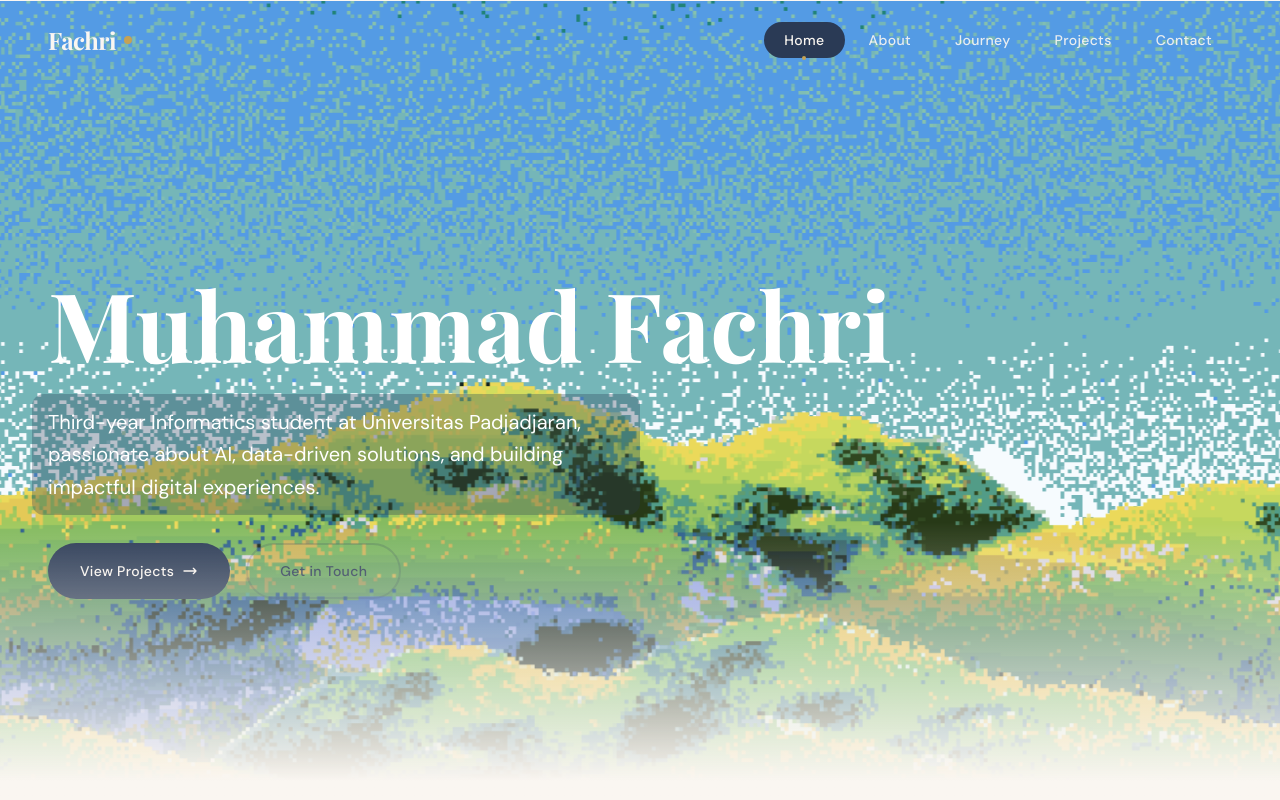
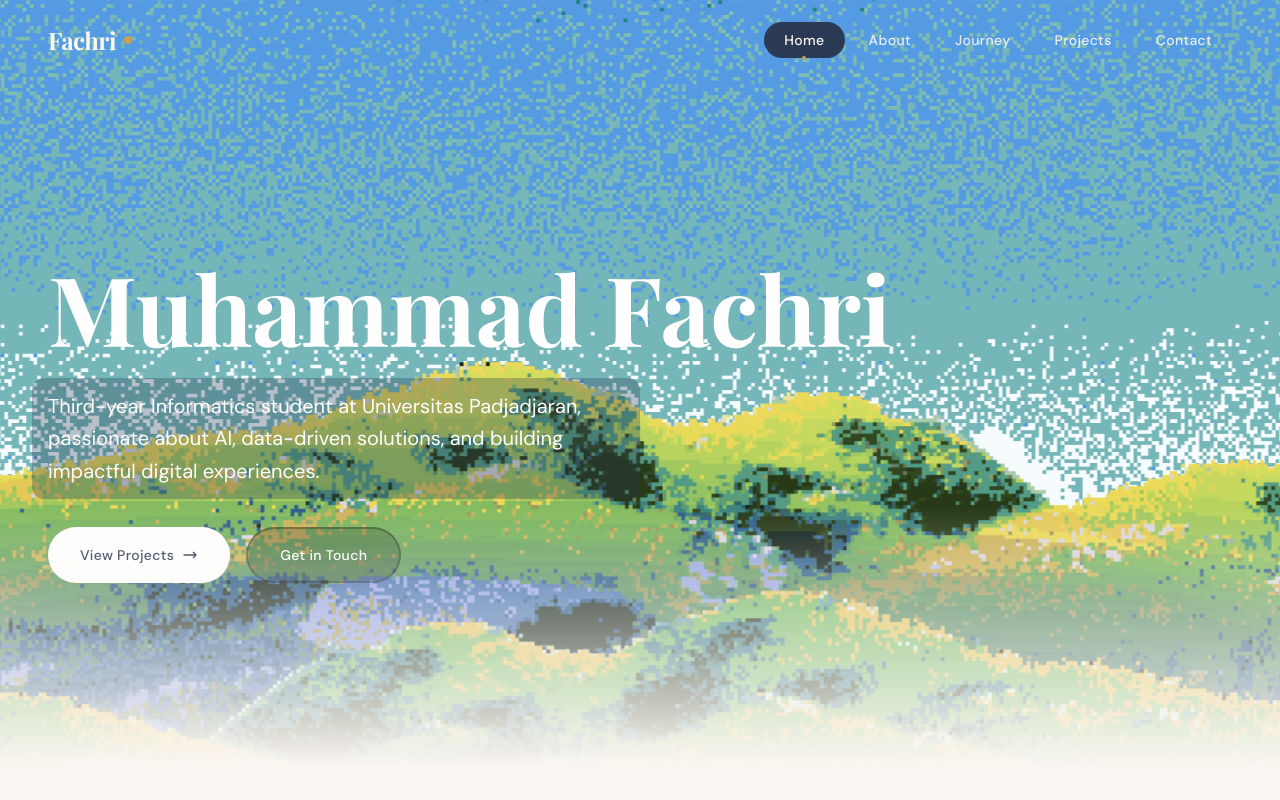
Before and after one commit to mfachri820/personal-portofolio, a Next.js app: page / in a window 1280 px wide. Shown: the top 800 px of the page. Built offline with nearby package versions, Linux system fonts and the light colour scheme.

Commit message:
fix: navbar fixp

```diff
--- a/src/app/about/page.tsx
+++ b/src/app/about/page.tsx
@@ -77,7 +77,7 @@ export default function About() {
         <Navigation />
 
         {/* ── Hero ── */}
-        <section id="about-hero-section" className="relative overflow-hidden min-h-[130vh] -mt-20 pt-20">
+        <section id="about-hero-section" className="relative overflow-hidden min-h-[130vh] -mt-24 pt-20">
           {/* ── Lower (background) ── */}
           <div className="absolute inset-0 z-40 overflow-hidden [contain:paint] pointer-events-none">
             <div ref={aboutLowerRef} className="absolute inset-0">
--- a/src/app/page.tsx
+++ b/src/app/page.tsx
@@ -71,7 +71,7 @@ export default function Home() {
         <Navigation />
 
         {/* ── Hero Section ── */}
-         <section id="hero-section" className="relative overflow-clip min-h-[130vh] -mt-20 pt-20">
+         <section id="hero-section" className="relative overflow-clip min-h-[130vh] -mt-24 pt-20">
           {/* ── Hero Image - Lower (Foremost) ── */}
           <div className="absolute inset-0 z-40 overflow-hidden [contain:paint]  pointer-events-none">
             <div ref={heroLowerRef} className="absolute inset-0">
@@ -133,7 +133,7 @@ export default function Home() {
               <div className="flex z-31 flex-wrap gap-4">
                 <Link
                   href="/projects"
-                  className="inline-flex z-31 items-center gap-2 bg-navy text-cream px-8 py-4 rounded-full text-sm font-medium tracking-wide hover:bg-navy-light transition-colors duration-300"
+                  className="inline-flex z-31 items-center gap-2 bg-white text-navy px-8 py-4 rounded-full text-sm font-medium tracking-wide hover:bg-cream transition-colors duration-300"
                 >
                   View Projects
                   <svg className="w-4 h-4" fill="none" stroke="currentColor" viewBox="0 0 24 24">
@@ -142,7 +142,7 @@ export default function Home() {
                 </Link>
                 <Link
                   href="/contact"
-                  className="inline-flex z-31 items-center gap-2 border-2 border-navy/20 text-navy px-8 py-4 rounded-full text-sm font-medium tracking-wide hover:border-navy/50 transition-colors duration-300"
+                  className="inline-flex z-31 items-center gap-2 border-2 border-black/30 text-white px-8 py-4 rounded-full text-sm font-medium tracking-wide bg-black/20 hover:bg-black/40 transition-colors duration-300"
                 >
                   Get in Touch
                 </Link>
--- a/src/app/projects/page.tsx
+++ b/src/app/projects/page.tsx
@@ -141,7 +141,7 @@ export default function Projects() {
         <Navigation />
 
         {/* ── Hero ── */}
-        <section id="projects-hero-section" className="relative overflow-hidden min-h-[130vh] -mt-20 pt-20">
+        <section id="projects-hero-section" className="relative overflow-hidden min-h-[130vh] -mt-24 pt-20">
           {/* ── Lower (background) ── */}
           <div className="absolute inset-0 z-40 overflow-hidden [contain:paint] pointer-events-none">
             <div ref={projectsLowerRef} className="absolute inset-0">
--- a/src/components/Navigation.tsx
+++ b/src/components/Navigation.tsx
@@ -7,15 +7,14 @@ import { useEffect, useState } from 'react';
 export default function Navigation() {
   const pathname = usePathname();
   const [mobileOpen, setMobileOpen] = useState(false);
-  const [isHeroVisible, setIsHeroVisible] = useState(pathname === '/');
+  const [isHeroVisible, setIsHeroVisible] = useState(false);
 
   useEffect(() => {
-    if (pathname !== '/') {
-      setIsHeroVisible(false);
-      return;
-    }
+    let heroId = 'hero-section';
+    if (pathname === '/about') heroId = 'about-hero-section';
+    else if (pathname === '/projects') heroId = 'projects-hero-section';
 
-    const heroSection = document.getElementById('hero-section');
+    const heroSection = document.getElementById(heroId);
 
     if (!heroSection) {
       setIsHeroVisible(false);
@@ -36,7 +35,7 @@ export default function Navigation() {
     return () => observer.disconnect();
   }, [pathname]);
 
-  const transparentNav = pathname === '/' && isHeroVisible;
+  const transparentNav = isHeroVisible;
 
   const links = [
     { href: '/', label: 'Home' },
@@ -72,6 +71,7 @@ export default function Navigation() {
           <div className="hidden md:flex items-center gap-1">
             {links.map((link) => {
               const isActive = pathname === link.href;
+              if (link.hideOnHero && transparentNav) return null;
               return (
                 <Link
                   key={link.href}
@@ -115,6 +115,7 @@ export default function Navigation() {
         <div className={`px-6 pb-6 pt-2 space-y-1 border-t ${transparentNav ? 'bg-navy/90 border-white/10' : 'bg-cream border-sand'}`}>
           {links.map((link) => {
             const isActive = pathname === link.href;
+            if (link.hideOnHero && transparentNav) return null;
             return (
               <Link
                 key={link.href}
```
